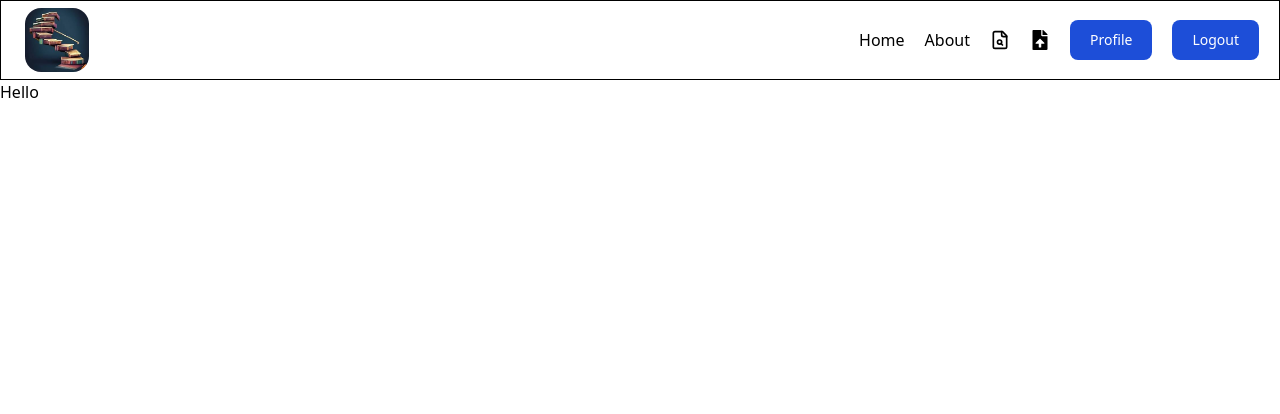
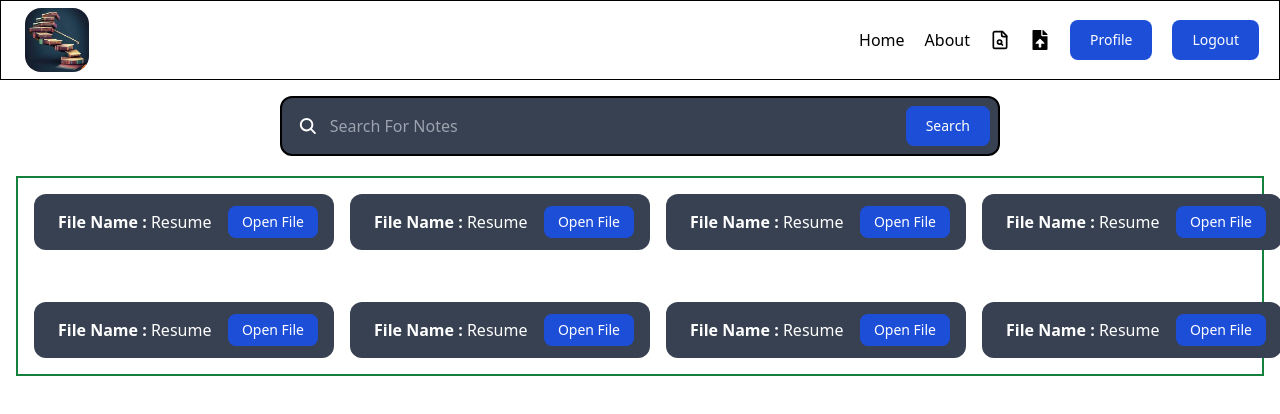
Before and after one commit to Vishu-Kaushik/notes-application-frontend, a React (Vite) app: page /search in a window 1280 px wide. Shown: the top 414 px of the page. Built offline with nearby package versions, Linux system fonts and the light colour scheme.

Commit message:
Search Page was created and styled up

```diff
--- a/index.html
+++ b/index.html
@@ -1,10 +1,10 @@
-<!DOCTYPE html>
+<!doctype html>
 <html lang="en">
   <head>
     <meta charset="UTF-8" />
     <link rel="icon" type="image/svg+xml" href="/vite.svg" />
     <meta name="viewport" content="width=device-width, initial-scale=1.0" />
-    <title>Vite + React</title>
+    <title>Notes Application</title>
   </head>
   <body>
     <div id="root"></div>
--- a/src/App.jsx
+++ b/src/App.jsx
@@ -3,6 +3,7 @@ import { BrowserRouter as Router, Routes, Route } from "react-router-dom";
 import Home from "./pages/Home";
 import Navbar from "./components/Navbar";
 import Search from "./pages/Search";
+import AboutUs from "./pages/AboutUs";
 
 const App = () => {
   return (
@@ -11,12 +12,12 @@ const App = () => {
         <Navbar></Navbar>
         <Routes>
           <Route exact path="/" element={<Home></Home>} />
-          {/* <Route exact path="/faq" element={<Home></Home>} /> */}
-          {/* <Route exact path="/about" element={<Home></Home>} /> */}
-          {/* <Route exact path="/profile" element={<Home></Home>} /> */}
-          {/* <Route exact path="/login" element={<Home></Home>} /> */}
-          {/* <Route exact path="/signup" element={<Home></Home>} /> */}
-          {/* <Route exact path="/upload" element={<Home></Home>} /> */}
+          {/* <Route exact path="/faq" element={<Faq></Faq>} /> */}
+          <Route exact path="/about" element={<AboutUs></AboutUs>} />
+          {/* <Route exact path="/profile" element={<Profile></Profile>} /> */}
+          {/* <Route exact path="/login" element={<Login></Login>} /> */}
+          {/* <Route exact path="/signup" element={<Signup></Signup>} /> */}
+          {/* <Route exact path="/upload" element={<Upload></Upload>} /> */}
           <Route exact path="/search" element={<Search></Search>} />
         </Routes>
       </Router>
--- /dev/null
+++ b/src/components/Searchbar.jsx
@@ -0,0 +1,64 @@
+import React from "react";
+import { IoSearch } from "react-icons/io5";
+
+const Searchbar = () => {
+  return (
+    <div className="flex h-heightWithoutNavbar flex-col items-center justify-start p-4">
+      <div className="flex w-full items-center justify-center">
+        <form className="w-full max-w-[720px] rounded-xl border-2 border-black bg-[#374151] p-2">
+          <div className="flex items-center justify-between">
+            {/* Logo */}
+            <IoSearch className="ml-2 text-2xl font-semibold text-white" />
+            {/* input Field */}
+            <input
+              type="search"
+              placeholder="Search For Notes"
+              className="ml-3 w-full bg-[#374151] text-white"
+            />
+            <button
+              type="submit"
+              className="right-5 inline-flex items-center rounded-lg bg-blue-700 px-5 py-2.5 text-center text-sm font-medium text-white hover:bg-blue-800 focus:outline-none focus:ring-4 focus:ring-blue-300 dark:bg-blue-600 dark:hover:bg-blue-700 dark:focus:ring-blue-800"
+            >
+              Search
+            </button>
+          </div>
+        </form>
+      </div>
+      {/* Space where Docements will be shown */}
+      <div className="mt-5 grid w-full grid-cols-1 gap-5 border-2 border-green-700 sm:grid-cols-2 lg:grid-cols-4">
+        {/* <div className="m-4 flex w-[300px] items-center justify-between rounded-xl bg-[#374151] px-4 py-2 text-white">
+          <p className="m-2">
+            <span className="font-bold">File Name :</span> <span>Resume</span>
+          </p>
+          <button
+            type="button"
+            className="right-5 inline-flex items-center rounded-lg bg-blue-700 px-3.5 py-1.5 text-center text-sm font-medium text-white hover:bg-blue-800 focus:outline-none focus:ring-4 focus:ring-blue-300 dark:bg-blue-600 dark:hover:bg-blue-700 dark:focus:ring-blue-800"
+          >
+            Open File
+          </button>
+        </div> */}
+        {Array(8)
+          .fill(true)
+          .map((item, i) => (
+            <div
+              key={i}
+              className="m-4 flex w-[300px] items-center justify-between rounded-xl bg-[#374151] px-4 py-2 text-white"
+            >
+              <p className="m-2">
+                <span className="font-bold">File Name :</span>{" "}
+                <span>Resume</span>
+              </p>
+              <button
+                type="button"
+                className="right-5 inline-flex items-center rounded-lg bg-blue-700 px-3.5 py-1.5 text-center text-sm font-medium text-white hover:bg-blue-800 focus:outline-none focus:ring-4 focus:ring-blue-300 dark:bg-blue-600 dark:hover:bg-blue-700 dark:focus:ring-blue-800"
+              >
+                Open File
+              </button>
+            </div>
+          ))}
+      </div>
+    </div>
+  );
+};
+
+export default Searchbar;
--- /dev/null
+++ b/src/pages/AboutUs.jsx
@@ -0,0 +1,26 @@
+import React from 'react'
+
+const AboutUs = () => {
+  return (
+    <div>
+      <div>
+        <img src="" alt="" />
+      </div>
+      <div>
+        <h1 className="relative mb-3 text-2xl font-black before:absolute before:top[30px] before:h-[3px] before:w-[50px] before:bg-blue-600  "></h1>
+        <p className=""></p>
+      </div>
+      <div>
+        <h1 className=""></h1>
+        <p className=""></p>
+      </div>
+      <div>
+        <h1 className=""></h1>
+        <p className=""></p>
+      </div>
+
+    </div>
+  );
+}
+
+export default AboutUs
--- a/src/pages/Search.jsx
+++ b/src/pages/Search.jsx
@@ -1,7 +1,12 @@
 import React from "react";
+import Searchbar from "../components/Searchbar";
 
 const Search = () => {
-  return <div className="h-60 w-52">Hello </div>;
+  return(
+    <>
+    <Searchbar></Searchbar>
+    </>
+  )
 };
 
 export default Search;
```
Also changed, not shown: src/images/aboutUsImg.jpg (added).
